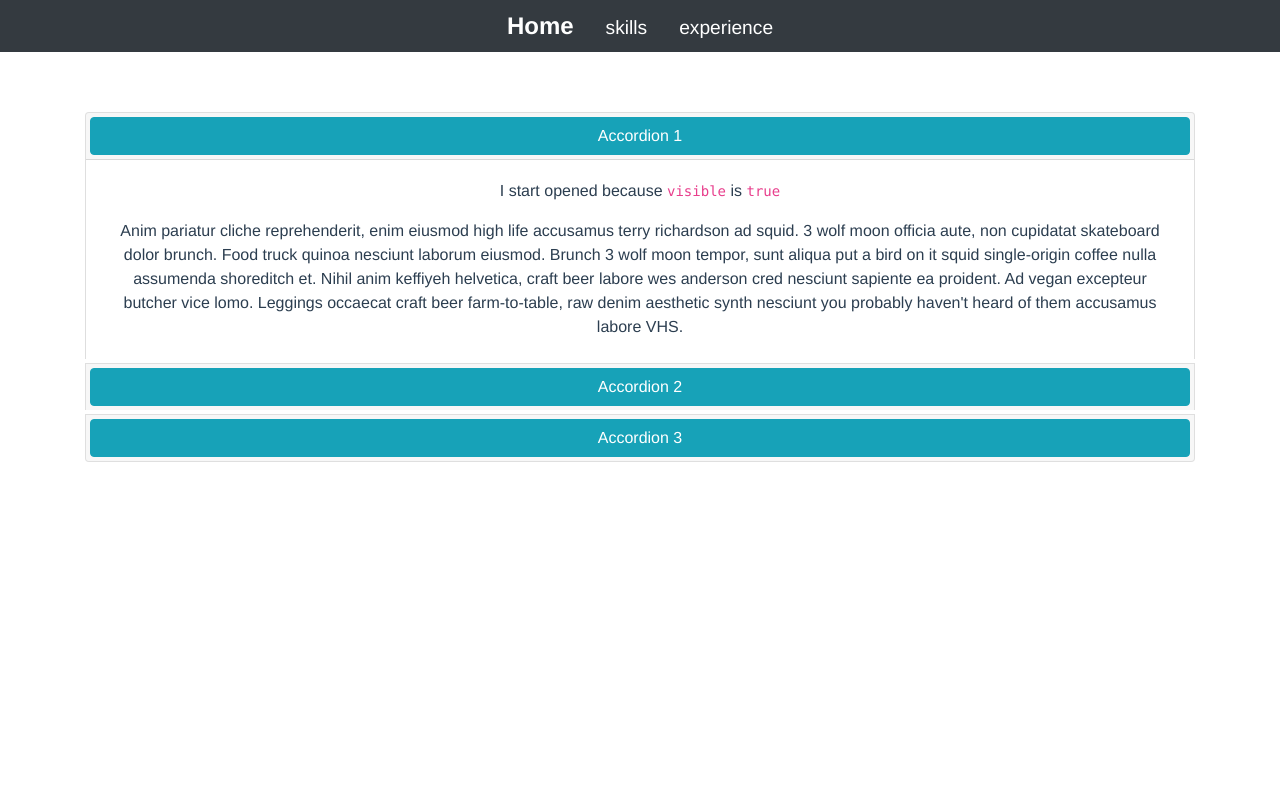
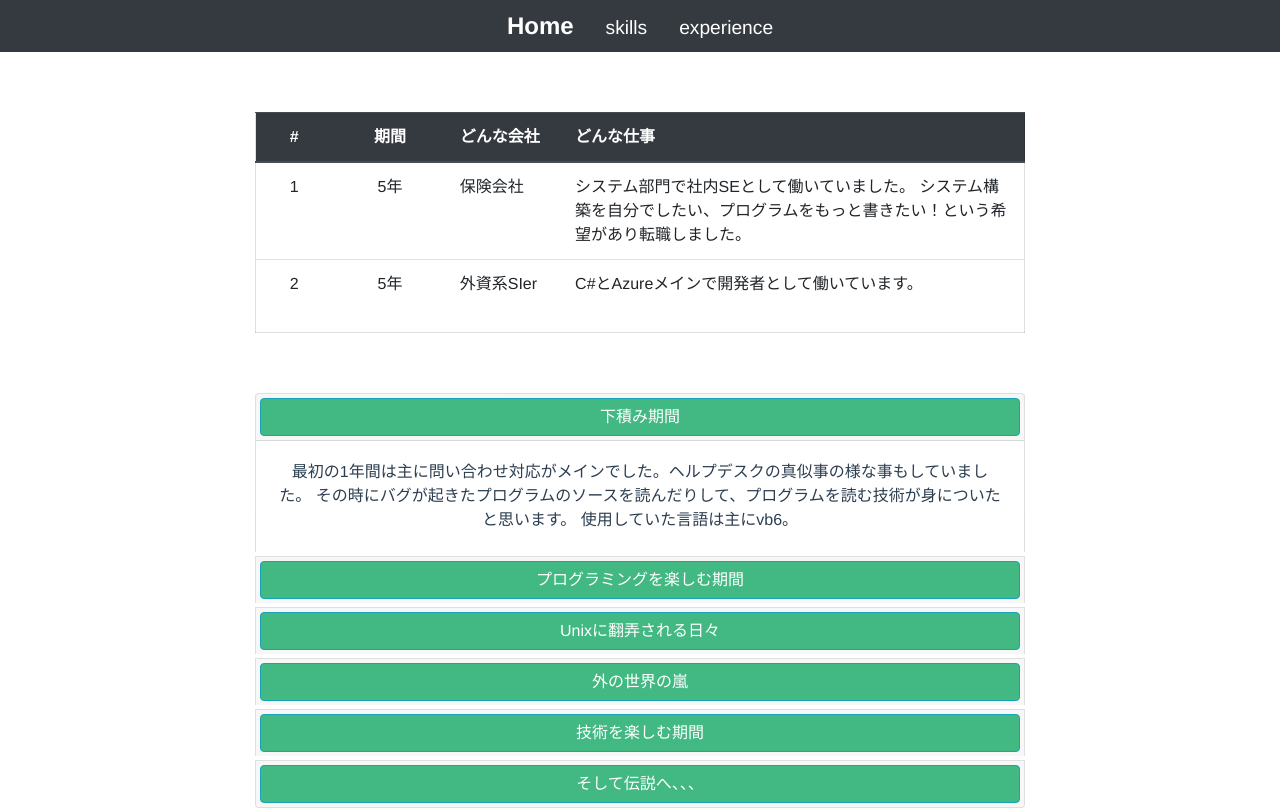
Before and after one commit to simari1/Portfolio, a Vue app: page /experience in a window 1280 px wide. Built offline with nearby package versions, Linux system fonts and the light colour scheme.

Commit message:
Experienceページを追加 HomeにTwitter Timelineを追加

```diff
--- a/package.json
+++ b/package.json
@@ -15,7 +15,8 @@
     "core-js": "^3.6.5",
     "normalize.css": "^8.0.1",
     "vue": "^2.6.12",
-    "vue-router": "^3.2.0"
+    "vue-router": "^3.2.0",
+    "vue-tweet-embed": "^2.4.0"
   },
   "devDependencies": {
     "@vue/cli-plugin-babel": "~4.5.0",
--- a/src/App.vue
+++ b/src/App.vue
@@ -18,15 +18,6 @@ export default {
 </script>
 
 <style lang="scss">
-$imageColor: #42b983;
-#app {
-  font-family: Avenir, Helvetica, Arial, sans-serif;
-  -webkit-font-smoothing: antialiased;
-  -moz-osx-font-smoothing: grayscale;
-  text-align: center;
-  color: #2c3e50;
-}
-
 #nav {
   padding: 30px;
   a {
--- /dev/null
+++ b/src/assets/scss/_global.scss
@@ -0,0 +1,15 @@
+$imageColor: #42b983;
+$globalFontColor: #2c3e50;
+$border: 1px solid rgba(0, 0, 0, 0.125);
+
+#app {
+    font-family: Avenir, Helvetica, Arial, sans-serif;
+    -webkit-font-smoothing: antialiased;
+    -moz-osx-font-smoothing: grayscale;
+    text-align: center;
+    color: $globalFontColor
+}
+
+.container {
+    margin-top: 60px;
+}
--- a/src/components/HelloWorld.vue
+++ b/src/components/HelloWorld.vue
@@ -44,12 +44,27 @@
             </ul>
       </div>
     </div>
+
+<div class="row">
+    <div class="col-md-8" id="TweetTimeline">
+        <Tweet></Tweet>
+    </div>
+    <div class="col-md-4">
+        Copyright 2020 @simari
+    </div>
+</div>
+
   </div>
 </template>
 
 <script>
+import Tweet from '@/components/twitter.vue';
+
 export default {
     name: 'HelloWorld',
+    components: {
+        Tweet,
+    },
     props: {
         msg: String,
     },
@@ -58,17 +73,16 @@ export default {
 
 <!-- Add "scoped" attribute to limit CSS to this component only -->
 <style scoped lang="scss">
-
+div #TweetTimeline {
+  margin-right: 0;
+}
 .container {
   font-size: 20px;
-  color: #666;
-  margin-top: 60px;
-}
   h1 {
     margin: 20px;
   }
   a {
-  color: #42b983;
+    color: $imageColor;
   }
   .card {
     margin-bottom: 40px;
@@ -83,4 +97,5 @@ ul {
       list-style-image: url("../assets/icons/check.svg");
     }
   }
+}
 </style>
--- a/src/components/experience.vue
+++ b/src/components/experience.vue
@@ -1,24 +1,50 @@
 <template>
   <div class="container">
+    <table class="table">
+      <thead class="thead-dark">
+        <tr>
+          <th scope="col">#</th>
+          <th scope="col">期間</th>
+          <th scope="col">どんな会社</th>
+          <th scope="col">どんな仕事</th>
+        </tr>
+      </thead>
+      <tbody>
+        <tr>
+          <td scope="row">1</td>
+          <td>5年</td>
+          <td>保険会社</td>
+          <td>
+            システム部門で社内SEとして働いていました。
+            システム構築を自分でしたい、プログラムをもっと書きたい！という希望があり転職しました。
+          </td>
+        </tr>
+        <tr>
+          <td scope="row">2</td>
+          <td>5年</td>
+          <td>外資系SIer</td>
+          <td>
+            C#とAzureメインで開発者として働いています。<br />
+            <br />
+          </td>
+        </tr>
+      </tbody>
+    </table>
+
     <div class="accordion" role="tablist">
       <b-card no-body class="mb-1">
         <b-card-header header-tag="header" class="p-1" role="tab">
           <b-button block v-b-toggle.accordion-1 variant="info"
-            >Accordion 1</b-button
+            >下積み期間</b-button
           >
         </b-card-header>
-        <b-collapse
-          id="accordion-1"
-          visible
-          accordion="my-accordion"
-          role="tabpanel"
-        >
+        <b-collapse id="accordion-1" visible accordion="my-accordion" role="tabpanel">
           <b-card-body>
-            <b-card-text
-              >I start opened because <code>visible</code> is
-              <code>true</code></b-card-text
+            <b-card-text>
+              最初の1年間は主に問い合わせ対応がメインでした。ヘルプデスクの真似事の様な事もしていました。
+              その時にバグが起きたプログラムのソースを読んだりして、プログラムを読む技術が身についたと思います。
+              使用していた言語は主にvb6。</b-card-text
             >
-            <b-card-text>{{ text }}</b-card-text>
           </b-card-body>
         </b-collapse>
       </b-card>
@@ -26,12 +52,15 @@
       <b-card no-body class="mb-1">
         <b-card-header header-tag="header" class="p-1" role="tab">
           <b-button block v-b-toggle.accordion-2 variant="info"
-            >Accordion 2</b-button
+            >プログラミングを楽しむ期間</b-button
           >
         </b-card-header>
         <b-collapse id="accordion-2" accordion="my-accordion" role="tabpanel">
           <b-card-body>
-            <b-card-text>{{ text }}</b-card-text>
+            <b-card-text>
+              2年目以降は主にWinOS系の端末制御でインフラ紛いのことやvb6からvb.netへのリプレース等自分でプログラムを書く仕事が増えました。
+              年次が上がるとプログラムを書かなくなる会社も多いと思いますが、本人の意向を尊重してコーディング作業を回してくれました。
+            </b-card-text>
           </b-card-body>
         </b-collapse>
       </b-card>
@@ -39,12 +68,66 @@
       <b-card no-body class="mb-1">
         <b-card-header header-tag="header" class="p-1" role="tab">
           <b-button block v-b-toggle.accordion-3 variant="info"
-            >Accordion 3</b-button
+            >Unixに翻弄される日々</b-button
           >
         </b-card-header>
         <b-collapse id="accordion-3" accordion="my-accordion" role="tabpanel">
           <b-card-body>
-            <b-card-text>{{ text }}</b-card-text>
+            <b-card-text
+              >4年目以降はいきなりUnix系のサーバメンテ担当に回されました。CUIに翻弄されつつも楽しい日々でした。
+              お前のシステムを通ると1バイトデータが抜けるって(´・ω・`)知らんがなと
+              言いたい気持ちをぐっと抑えて数千行のC言語のコードを見るのはツラかった。。。
+            </b-card-text>
+          </b-card-body>
+        </b-collapse>
+      </b-card>
+
+      <b-card no-body class="mb-1">
+        <b-card-header header-tag="header" class="p-1" role="tab">
+          <b-button block v-b-toggle.accordion-4 variant="info"
+            >外の世界の嵐</b-button
+          >
+        </b-card-header>
+        <b-collapse id="accordion-4" accordion="my-accordion" role="tabpanel">
+          <b-card-body>
+            <b-card-text
+              >ずっとvb一筋でやってきてSOLIDも知らなかった自分には全てがカルチャ―ショックでした。
+              自分ではプログラムはそこそこ書けるつもりでしたが、
+              転職直後のプロジェクトで上司に「君の技術は20年遅れている」と言われたのは大きなショックでした。
+            </b-card-text>
+          </b-card-body>
+        </b-collapse>
+      </b-card>
+
+      <b-card no-body class="mb-1">
+        <b-card-header header-tag="header" class="p-1" role="tab">
+          <b-button block v-b-toggle.accordion-5 variant="info"
+            >技術を楽しむ期間</b-button
+          >
+        </b-card-header>
+        <b-collapse id="accordion-5" accordion="my-accordion" role="tabpanel">
+          <b-card-body>
+            <b-card-text>
+              残業の多さやプレッシャーに潰されそうになるも、良い上司、同僚に恵まれる。
+              学んだことをすぐ生かせる知的好奇心を満たせるプロジェクトで楽しい日々でした。
+            </b-card-text>
+          </b-card-body>
+        </b-collapse>
+      </b-card>
+
+      <b-card no-body class="mb-1">
+        <b-card-header header-tag="header" class="p-1" role="tab">
+          <b-button block v-b-toggle.accordion-6 variant="info"
+            >そして伝説へ、、、</b-button
+          >
+        </b-card-header>
+        <b-collapse id="accordion-6" accordion="my-accordion" role="tabpanel">
+          <b-card-body>
+            <b-card-text>
+                ずっと薄々気づいていたけど、Web技術をやっていなかったので、このままじゃいけない！と遅まきながら一念発起しWebの勉強を始める。
+                とりあえずHTML,CSS,Bootstrap,JavaScript,TypeScript,Vue.js, Node.js等手当たり次第に手を出すが、
+                WebPackやBabel等の設定が意味不明すぎて死亡。CUIは嫌いだ、、、。
+            </b-card-text>
           </b-card-body>
         </b-collapse>
       </b-card>
@@ -53,24 +136,43 @@
 </template>
 
 <script>
-export default {
-    data() {
-        return {
-            text: `
-          Anim pariatur cliche reprehenderit, enim eiusmod high life accusamus terry
-          richardson ad squid. 3 wolf moon officia aute, non cupidatat skateboard dolor
-          brunch. Food truck quinoa nesciunt laborum eiusmod. Brunch 3 wolf moon
-          tempor, sunt aliqua put a bird on it squid single-origin coffee nulla
-          assumenda shoreditch et. Nihil anim keffiyeh helvetica, craft beer labore
-          wes anderson cred nesciunt sapiente ea proident. Ad vegan excepteur butcher
-          vice lomo. Leggings occaecat craft beer farm-to-table, raw denim aesthetic
-          synth nesciunt you probably haven't heard of them accusamus labore VHS.
-        `,
-        };
-    },
-};
+export default {};
 </script>
 
 <style scoped lang="scss">
+table {
+  border: $border;
+  th {
+    &:nth-of-type(3) {
+      text-align: left;
+    }
+    &:nth-of-type(4) {
+      text-align: left;
+    }
+  }
+  td {
+    word-break: break-all;
+    &:nth-of-type(1) {
+      width: 10%;
+    }
+    &:nth-of-type(2) {
+      width: 15%;
+    }
+    &:nth-of-type(3) {
+      width: 15%;
+      text-align: left;
+    }
+    &:nth-of-type(4) {
+      width: 60%;
+      text-align: left;
+    }
+  }
+}
 
+.accordion {
+  margin-top: 60px;
+  .btn-info {
+    background-color: $imageColor;
+  }
+}
 </style>
--- a/src/components/skills.vue
+++ b/src/components/skills.vue
@@ -61,36 +61,6 @@
         </div>
       </div>
       <!-- /.item -->
-      <div class="item">
-        <div class="item-img">
-          <img
-            src="https://haniwaman.com/wp-content/uploads/2018/10/dummy5.jpg"
-            alt=""
-          />
-        </div>
-        <div class="item-body">
-          <div class="item-title">見出し見出し見出し見出し</div>
-          <p>
-            テキストテキストテキストテキストテキストテキストテキストテキストテキストテキストテキスト
-          </p>
-        </div>
-      </div>
-      <!-- /.item -->
-      <div class="item">
-        <div class="item-img">
-          <img
-            src="https://haniwaman.com/wp-content/uploads/2018/10/dummy6.jpg"
-            alt=""
-          />
-        </div>
-        <div class="item-body">
-          <div class="item-title">見出し見出し見出し見出し</div>
-          <p>
-            テキストテキストテキストテキストテキストテキストテキストテキストテキストテキストテキスト
-          </p>
-        </div>
-      </div>
-      <!-- /.item -->
     </div>
   </div>
   <!-- /.items3 -->
@@ -98,18 +68,19 @@
 
 <style lang="scss">
 .container {
-  margin: 60px auto;
-}
+  width: 800px;
+  margin-right: auto;
+  margin-left: auto;
   .items3 .item {
     display: flex;
-  margin: 0 0 24px;
   }
   .items3 .item:nth-child(odd) {
     flex-direction: row-reverse;
   }
-.items3 img{
+  .items3 img {
     width: 400px;
-  height: 300px;
+    height: 200px;
     padding: 0 12px;
   }
+}
 </style>
--- /dev/null
+++ b/src/components/twitter.vue
@@ -0,0 +1,29 @@
+<template>
+  <Timeline
+    :id="user_id"
+    sourceType="profile"
+    :options="{ height: twitterHeight }"
+  />
+</template>
+
+<script>
+import { Timeline } from 'vue-tweet-embed';
+
+export default {
+    components: {
+        Timeline,
+    },
+    data() {
+        return {
+            user_id: 'Italianimals1',
+            twitterHeight: '500',
+        };
+    },
+};
+</script>
+
+<style scoped lang="scss">
+.container {
+  font-size: 20px;
+}
+</style>
--- a/src/views/About.vue
+++ /dev/null
@@ -1,5 +0,0 @@
-<template>
-  <div class="about">
-    <h1>This is an about page</h1>
-  </div>
-</template>
--- /dev/null
+++ b/vue.config.js
@@ -0,0 +1,11 @@
+module.exports = {
+    css: {
+        loaderOptions: {
+            sass: {
+                prependData: `
+            @import "@/assets/scss/_global.scss";
+          `,
+            },
+        },
+    },
+};
```
Also changed, not shown: 1 other file (tests, documents, lock files or other folders). Lines whose indentation alone changed are shown as unchanged.
